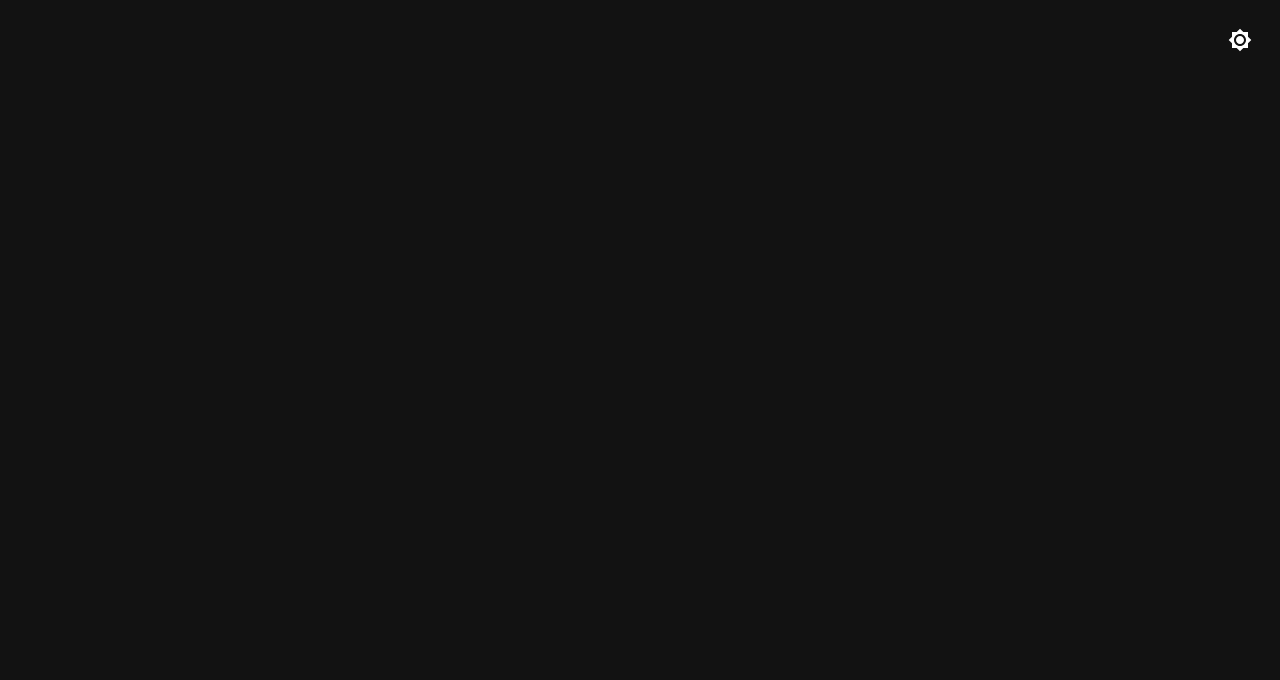
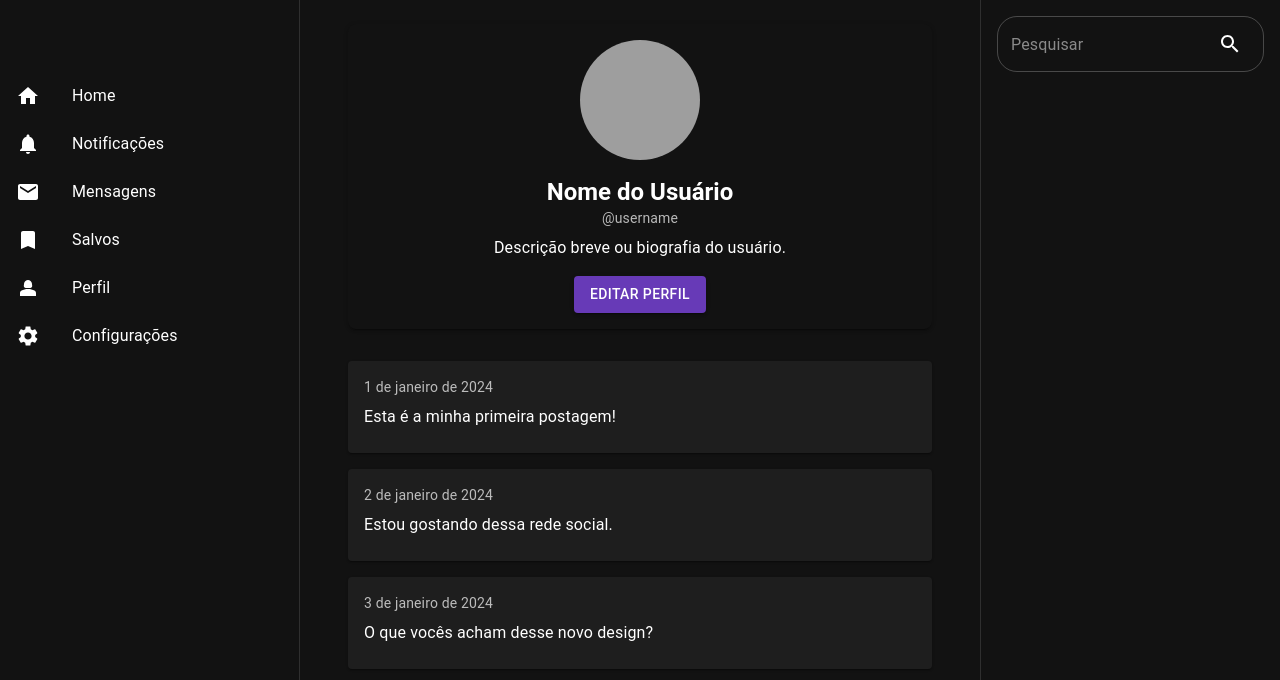
Before and after one commit to murilomelo7/rede-social, a React (Create React App) app in the folder frontend/: page /profile in a window 1280 px wide. Before the commit this address had no page. Shown: the top 680 px of the page. Built offline with nearby package versions, Linux system fonts and the light colour scheme; grey boxes are pictures that could not be loaded.

Commit message:
featuere profile

```diff
--- a/frontend/src/App.js
+++ b/frontend/src/App.js
@@ -17,6 +17,7 @@ import { deepPurple, lightBlue } from "@mui/material/colors";
 import lightTheme from "./themes/lightTheme";
 import darkTheme from "./themes/darkTheme";
 import { Brightness4, Brightness7 } from "@mui/icons-material";
+import Profile from "./pages/Profile/Profile";
 
 // Configuração do tema em modo escuro
 const darkThemeMode = createTheme(darkTheme);
@@ -38,6 +39,7 @@ function App() {
           <Route path="/login" element={<Login />} />
           <Route path="/cadastro" element={<Cadastro />} />
           <Route path="/home" element={<Layout children={<Home />} />} />
+          <Route path="/profile" element={<Layout children={<Profile />} />} />
         </Routes>
         <IconButton
           onClick={toggleTheme}
--- /dev/null
+++ b/frontend/src/pages/Profile/Profile.jsx
@@ -0,0 +1,150 @@
+import { Box, Avatar, Typography, Button, TextField, Card, CardContent } from "@mui/material";
+import { useTheme } from "@mui/material/styles";
+import { useState } from "react";
+
+function Profile() {
+  const theme = useTheme();
+
+  // Dados do usuário e postagens de exemplo
+  const [user, setUser] = useState({
+    name: "Nome do Usuário",
+    username: "@username",
+    bio: "Descrição breve ou biografia do usuário.",
+    avatar: "/path/to/user/avatar.jpg"
+  });
+
+  const [posts, setPosts] = useState([
+    { id: 1, content: "Esta é a minha primeira postagem!", date: "1 de janeiro de 2024" },
+    { id: 2, content: "Estou gostando dessa rede social.", date: "2 de janeiro de 2024" },
+    { id: 3, content: "O que vocês acham desse novo design?", date: "3 de janeiro de 2024" }
+  ]);
+
+  const [isEditing, setIsEditing] = useState(false); // Estado para alternar entre visualização e edição
+  const [editedUser, setEditedUser] = useState({ ...user }); // Estado para armazenar as edições
+
+  // Função para salvar as edições
+  const handleSave = () => {
+    setUser(editedUser); // Salva as alterações no perfil
+    setIsEditing(false); // Sai do modo de edição
+  };
+
+  // Função para cancelar a edição
+  const handleCancel = () => {
+    setEditedUser({ ...user }); // Reseta as edições
+    setIsEditing(false); // Sai do modo de edição
+  };
+
+  return (
+    <Box
+      bgcolor={theme.palette.background.default}
+      color={theme.palette.text.primary}
+      minHeight="100vh"
+      display="flex"
+      flexDirection="column"
+      alignItems="center"
+      p={3}
+    >
+      {/* Seção do cabeçalho do perfil do usuário */}
+      <Box
+        display="flex"
+        flexDirection="column"
+        alignItems="center"
+        width="100%"
+        maxWidth={600}
+        mb={4}
+        p={2}
+        bgcolor={theme.palette.background.paper}
+        borderRadius={2}
+        boxShadow={theme.shadows[2]}
+      >
+        <Avatar
+          alt={user.name}
+          src={user.avatar}
+          sx={{ width: 120, height: 120, mb: 2 }}
+        />
+
+        {isEditing ? (
+          // Formulário de Edição
+          <>
+            <TextField
+              label="Nome"
+              variant="outlined"
+              fullWidth
+              margin="normal"
+              value={editedUser.name}
+              onChange={(e) => setEditedUser({ ...editedUser, name: e.target.value })}
+            />
+            <TextField
+              label="Nome de Usuário"
+              variant="outlined"
+              fullWidth
+              margin="normal"
+              value={editedUser.username}
+              onChange={(e) => setEditedUser({ ...editedUser, username: e.target.value })}
+            />
+            <TextField
+              label="Biografia"
+              variant="outlined"
+              fullWidth
+              margin="normal"
+              multiline
+              minRows={3}
+              value={editedUser.bio}
+              onChange={(e) => setEditedUser({ ...editedUser, bio: e.target.value })}
+            />
+
+            {/* Botões de Salvar e Cancelar */}
+            <Box display="flex" gap={2} mt={2}>
+              <Button variant="contained" color="primary" onClick={handleSave}>
+                Salvar
+              </Button>
+              <Button variant="outlined" color="secondary" onClick={handleCancel}>
+                Cancelar
+              </Button>
+            </Box>
+          </>
+        ) : (
+          // Visualização das Informações
+          <>
+            <Typography variant="h5" fontWeight="bold">
+              {user.name}
+            </Typography>
+            <Typography variant="body2" color="textSecondary" mb={1}>
+              {user.username}
+            </Typography>
+            <Typography variant="body1" align="center" mb={2}>
+              {user.bio}
+            </Typography>
+            <Button variant="contained" color="primary" onClick={() => setIsEditing(true)}>
+              Editar Perfil
+            </Button>
+          </>
+        )}
+      </Box>
+
+      {/* Seção das postagens do usuário */}
+      <Box
+        width="100%"
+        maxWidth={600}
+        display="flex"
+        flexDirection="column"
+        gap={2}
+      >
+        {posts.map((post) => (
+          <Card key={post.id} sx={{ bgcolor: theme.palette.background.paper }}>
+            <CardContent>
+              <Typography variant="body2" color="textSecondary">
+                {post.date}
+              </Typography>
+              <Typography variant="body1" mt={1}>
+                {post.content}
+              </Typography>
+            </CardContent>
+          </Card>
+        ))}
+      </Box>
+    </Box>
+  );
+}
+
+export default Profile;
```
